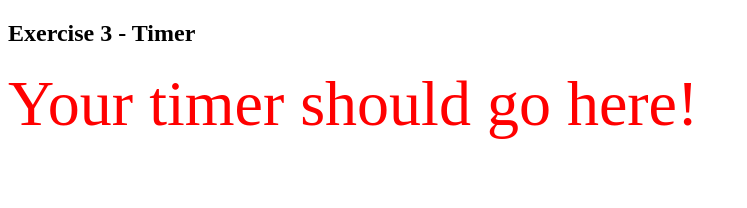
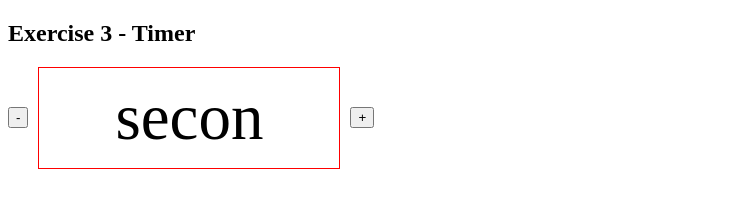
Before and after one commit to OjembaAssessment/js-fundamentals-and-dom-gate-1-danielerat, a plain HTML site: page Exercise 3 - Timer/timer.html in a window 1280 px wide. Shown: the whole page, without its empty margins (0-747 px from the left). Drawn offline with Linux system fonts and the light colour scheme.

Commit message:
Starter Code for Exercise 3

```diff
--- a/Exercise 3 - Timer/timer.css
+++ b/Exercise 3 - Timer/timer.css
@@ -1,4 +1,14 @@
-#myTimer {
-    color: red;
-    font-size: 64px;
+#myTimer > div {
+  display: flex;
+  align-items: center;
+  gap: 10px;
+  font-size: 65px;
 }
+.cnt {
+  border: 1px solid red;
+  width: 300px;
+  height: 100px;
+  display: flex;
+  align-items: center;
+  justify-content: center;
+}
--- a/Exercise 3 - Timer/timer.html
+++ b/Exercise 3 - Timer/timer.html
@@ -1,20 +1,20 @@
 <!DOCTYPE html>
 <html>
+  <head>
+    <link rel="stylesheet" href="timer.css" />
+  </head>
 
-<head>
-    <link rel="stylesheet" href="timer.css">
-</head>
-
-<body>
-
+  <body>
     <h2>Exercise 3 - Timer</h2>
 
     <div id="myTimer">
-        Your timer should go here!
+      <div>
+        <button data-time-add>-</button>
+        <div data-display class="cnt">secon</div>
+        <button data-time-remove>+</button>
+      </div>
     </div>
 
     <script src="./timer.js"></script>
-
-</body>
-
+  </body>
 </html>
```
Also changed, not shown: index.html (added, +32 -0 lines), Exercise 1 - Word Highlighter/highlighter.js (line endings or trailing spaces).
